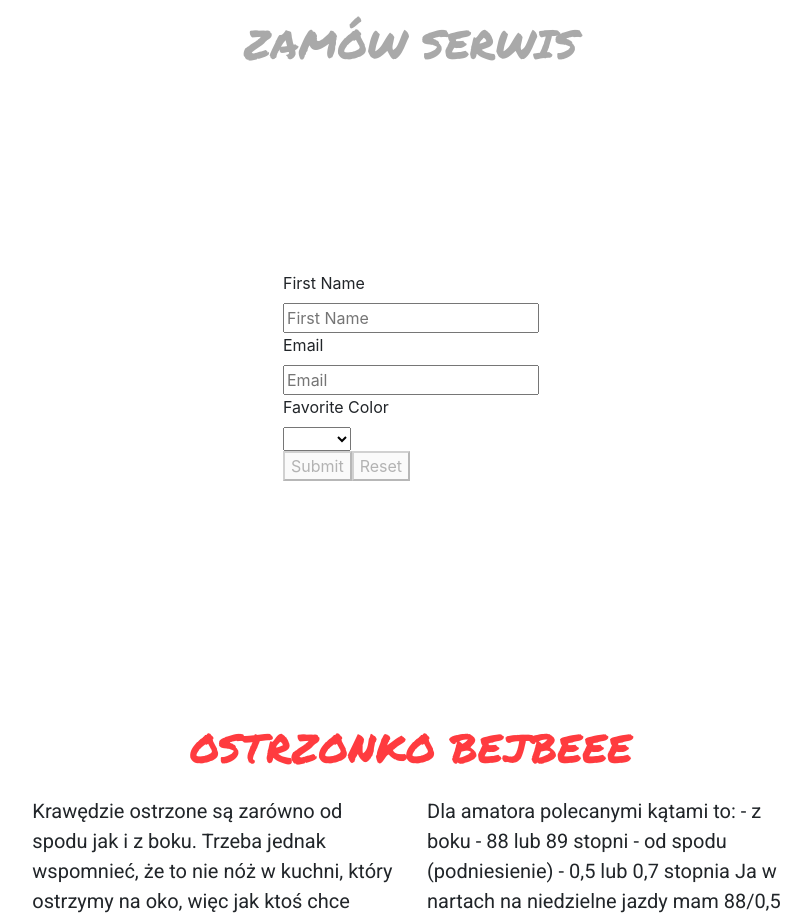
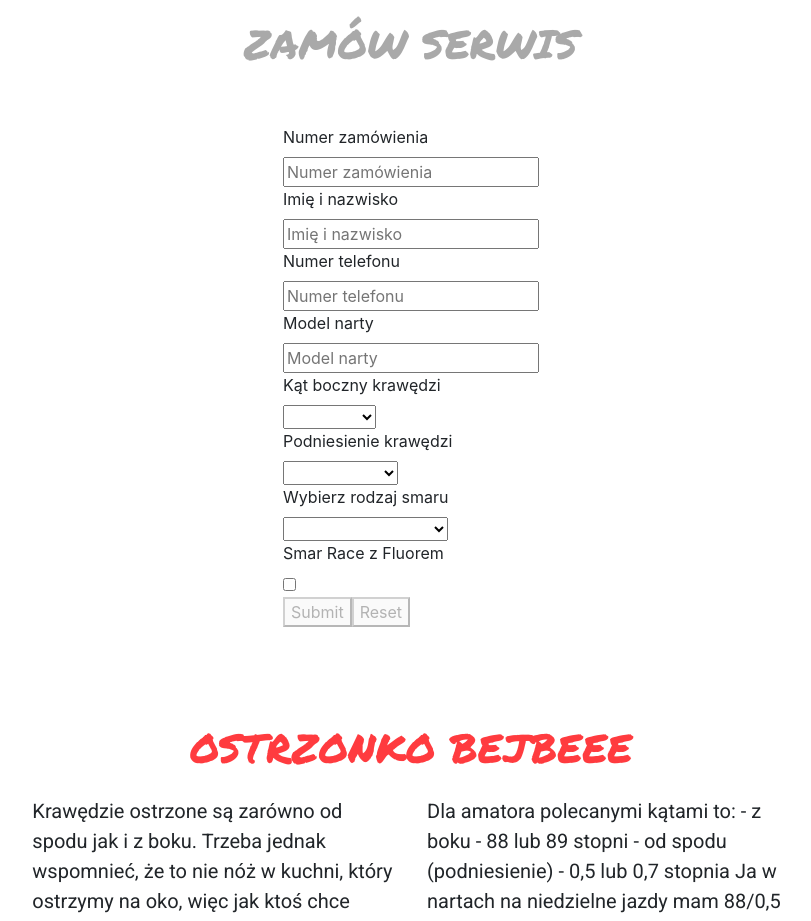
Before and after one commit to dziobakwszafie/ski-service, a React (Create React App) app: page / in a window 1280 px wide. Shown: the part 1520-2441 px from the top of the page, without its empty margins (229-1040 px from the left). Built offline with nearby package versions, Linux system fonts and the light colour scheme.

Commit message:
feature(form): add the rest of fields in form

```diff
--- a/src/App.js
+++ b/src/App.js
@@ -22,8 +22,7 @@ function App() {
 
 export default App;
 
-// logowanie przez googla
-// sprawdzenie czy juiz kiedys cos było robione, jak tak to sugerowanie wypełnienia
+// Login przez Googla
+// sprawdzenie historii
 // wypelnienie formularza z kontaktem i czynnosciami serwisu
-// bo zrobieniu drukowanie naklejki
 // przeniesienie do historii
--- a/src/components/Variants/Order/Order.js
+++ b/src/components/Variants/Order/Order.js
@@ -1,24 +1,14 @@
 import React from "react";
 import { Container } from "react-bootstrap";
-import { Field, reduxForm } from "redux-form";
+import { Field, reduxForm, Form } from "redux-form";
 import styled from "styled-components";
 import { sendDataToApi } from "./api";
-// import Input from "./Input";
 
 const Styles = styled.div`
   .container {
     max-width: 100vw;
   }
 `;
-
-// const validate = formData => {
-//   const errors = {};
-
-//   if (!formData.firstName) {
-//     errors.firstName = "dfgdfgv";
-//   }
-//   return errors;
-// };
 
 const Order = props => {
   const { handleSubmit, pristine, reset, submitting } = props;
@@ -28,38 +18,96 @@ const Order = props => {
         id="intro"
         className="d-flex justify-content-center align-items-center"
       >
-        <form onSubmit={handleSubmit(sendDataToApi)}>
+        <Form onSubmit={handleSubmit(sendDataToApi)}>
           <div>
-            <label>First Name</label>
+            <label>Numer zamówienia</label>
             <div>
               <Field
-                name="firstName"
+                name="orderNumber"
                 component="input"
                 type="text"
-                placeholder="First Name"
+                placeholder="Numer zamówienia"
               />
             </div>
           </div>
           <div>
-            <label>Email</label>
+            <label>Imię i nazwisko</label>
             <div>
               <Field
-                name="email"
+                name="name"
                 component="input"
-                type="email"
-                placeholder="Email"
+                type="text"
+                placeholder="Imię i nazwisko"
               />
             </div>
           </div>
           <div>
-            <label>Favorite Color</label>
+            <label>Numer telefonu</label>
             <div>
-              <Field name="favoriteColor" component="select">
+              <Field
+                name="phone"
+                component="input"
+                type="text"
+                placeholder="Numer telefonu"
+              />
+            </div>
+          </div>
+          <div>
+            <label>Model narty</label>
+            <div>
+              <Field
+                name="model"
+                component="input"
+                type="text"
+                placeholder="Model narty"
+              />
+            </div>
+          </div>
+          <div>
+            <label>Kąt boczny krawędzi</label>
+            <div>
+              <Field name="sideAngle" component="select">
                 <option />
-                <option value="ff0000">Red</option>
-                <option value="00ff00">Green</option>
-                <option value="0000ff">Blue</option>
+                <option value="ff0000">86 stopni</option>
+                <option value="00ff00">87 stopni</option>
+                <option value="ff0000">88 stopni</option>
+                <option value="00ff00">89 stopni</option>
+                <option value="00ff00">90 stopni</option>
               </Field>
+            </div>
+          </div>
+          <div>
+            <label>Podniesienie krawędzi</label>
+            <div>
+              <Field name="slideAngle" component="select">
+                <option />
+                <option value="ff0000">0.0 stopni</option>
+                <option value="ff0000">0.5 stopnia</option>
+                <option value="00ff00">0.75 stopnia</option>
+                <option value="ff0000">1 stopień</option>
+              </Field>
+            </div>
+          </div>
+          <div>
+            <label>Wybierz rodzaj smaru</label>
+            <div>
+              <Field name="wax" component="select">
+                <option />
+                <option value="ff0000">na śnieg mokry</option>
+                <option value="ff0000">na śnieg normalny</option>
+                <option value="00ff00">na śnieg zmrożony</option>
+              </Field>
+            </div>
+          </div>
+          <div>
+            <label htmlFor="fluor">Smar Race z Fluorem</label>
+            <div>
+              <Field
+                name="fluor"
+                id="fluor"
+                component="input"
+                type="checkbox"
+              />
             </div>
           </div>
           <div>
@@ -70,7 +118,7 @@ const Order = props => {
               Reset
             </button>
           </div>
-        </form>
+        </Form>
       </Container>
     </Styles>
   );
@@ -78,5 +126,4 @@ const Order = props => {
 
 export default reduxForm({
   form: "contact"
-  // validate
 })(Order);
--- a/src/components/Variants/Variants.js
+++ b/src/components/Variants/Variants.js
@@ -29,7 +29,6 @@ class Variants extends PureComponent {
                 <h1>ZAMÓW SERWIS</h1>
               </Col>
             </Row>
-
             <Order />
           </Col>
         </Container>
```
Also changed, not shown: src/dataBase/table.json (renamed from src/table.json).
